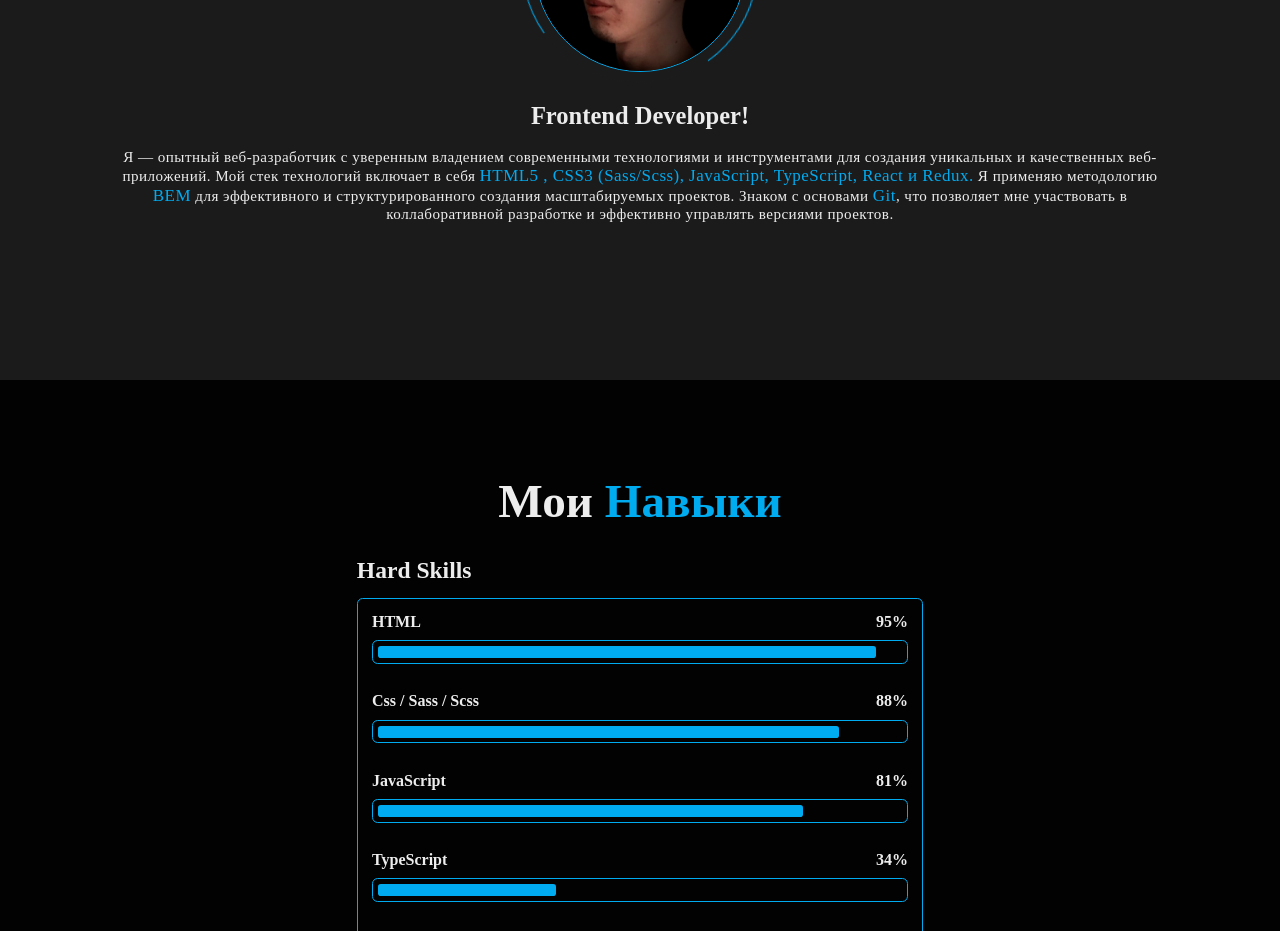
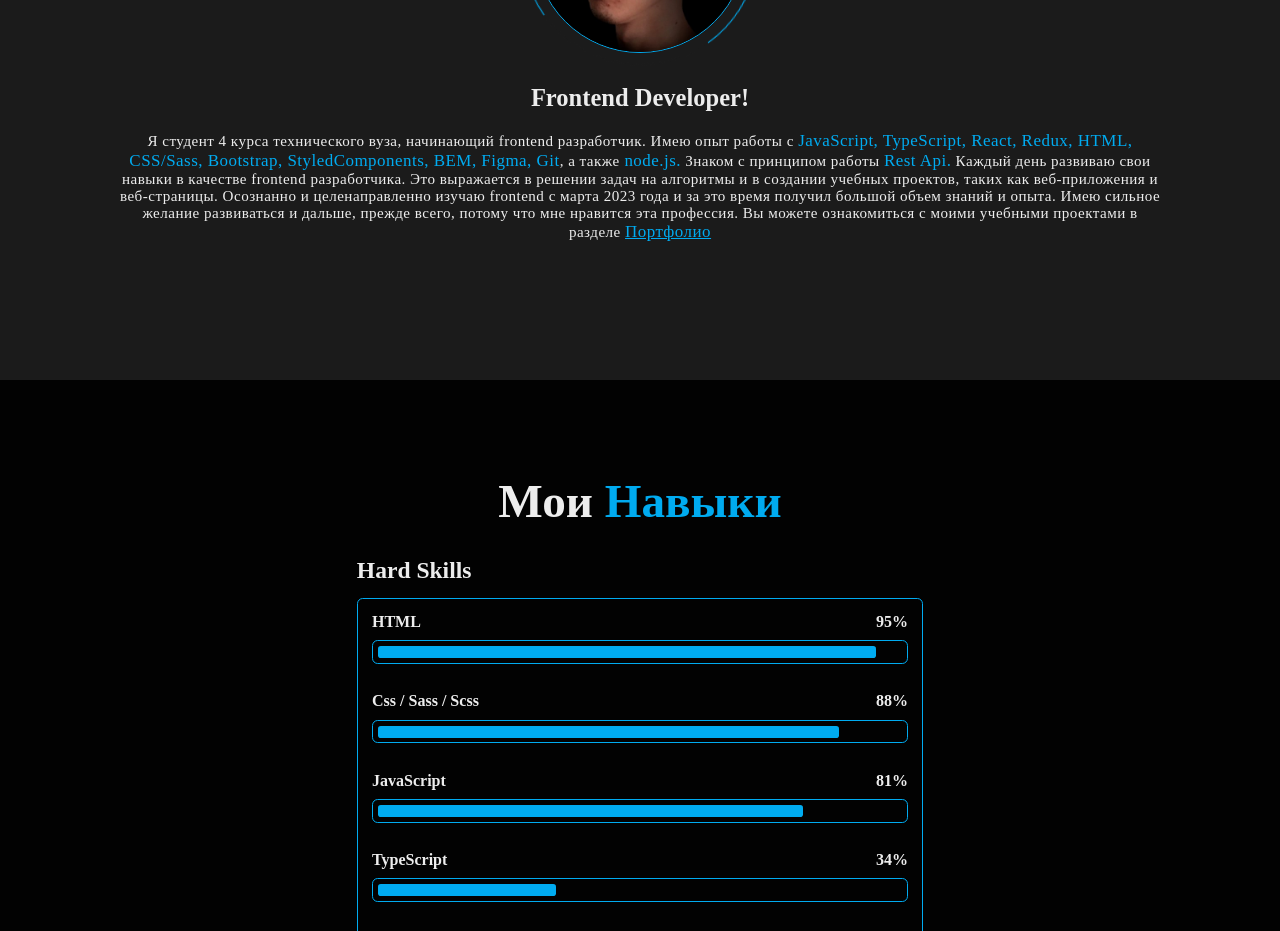
Before and after one commit to Shagabudinov/cv, a React (Create React App) app: page / in a window 1280 px wide. Shown: the part 1220-2151 px from the top of the page. Built offline with nearby package versions, Linux system fonts and the light colour scheme; a web font is replaced by a local one.

Commit message:
add-new-about-text

```diff
--- a/src/components/body/AboutPage.js
+++ b/src/components/body/AboutPage.js
@@ -14,22 +14,23 @@ const AboutPage = (props) => {
         Обо <span>Мне</span>
       </h2>
       <div className="about__img element-animation" style={{ "--i": 2 }}>
-        <img src={AboutImg} alt="" className="picture"/>
+        <img src={AboutImg} alt="" className="picture" />
         <span className="about__img__circle-span"></span>
       </div>
       <div className="about__content element-animation" style={{ "--i": 3 }}>
         <h3>Frontend Developer!</h3>
         <p>
-          Я — опытный веб-разработчик с уверенным владением современными
-          технологиями и инструментами для создания уникальных и качественных
-          веб-приложений. Мой стек технологий включает в себя{" "}
-          <span>
-            HTML5 , CSS3 (Sass/Scss), JavaScript, TypeScript, React и Redux.
-          </span>{" "}
-          Я применяю методологию <span>BEM</span> для эффективного и
-          структурированного создания масштабируемых проектов. Знаком с основами{" "}
-          <span>Git</span>, что позволяет мне участвовать в коллаборативной
-          разработке и эффективно управлять версиями проектов.
+          Я студент 4 курса технического вуза, начинающий frontend разработчик.
+          Имею опыт работы с <span>JavaScript, TypeScript, React, Redux, HTML,
+          CSS/Sass, Bootstrap, StyledComponents, BEM, Figma, Git</span>, а также
+          <span> node.js.</span> Знаком с принципом работы <span> Rest Api.</span> Каждый день развиваю свои
+          навыки в качестве frontend разработчика. Это выражается в решении
+          задач на алгоритмы и в создании учебных проектов, таких как
+          веб-приложения и веб-страницы. Осознанно и целенаправленно изучаю
+          frontend с марта 2023 года и за это время получил большой объем знаний
+          и опыта. Имею сильное желание развиваться и дальше, прежде всего,
+          потому что мне нравится эта профессия.
+          Вы можете ознакомиться с моими учебными проектами в разделе <a href="/#portfolio"><span>Портфолио</span></a>
         </p>
       </div>
     </section>
--- a/src/components/body/AboutPage.sass
+++ b/src/components/body/AboutPage.sass
@@ -46,6 +46,8 @@
             & span
                 color: $main-color
                 font-size: 1.8rem
+                &:last-child
+                    text-decoration: underline
 
 .element-animation
   /* Скроем элемент в начальном состоянии */
```
